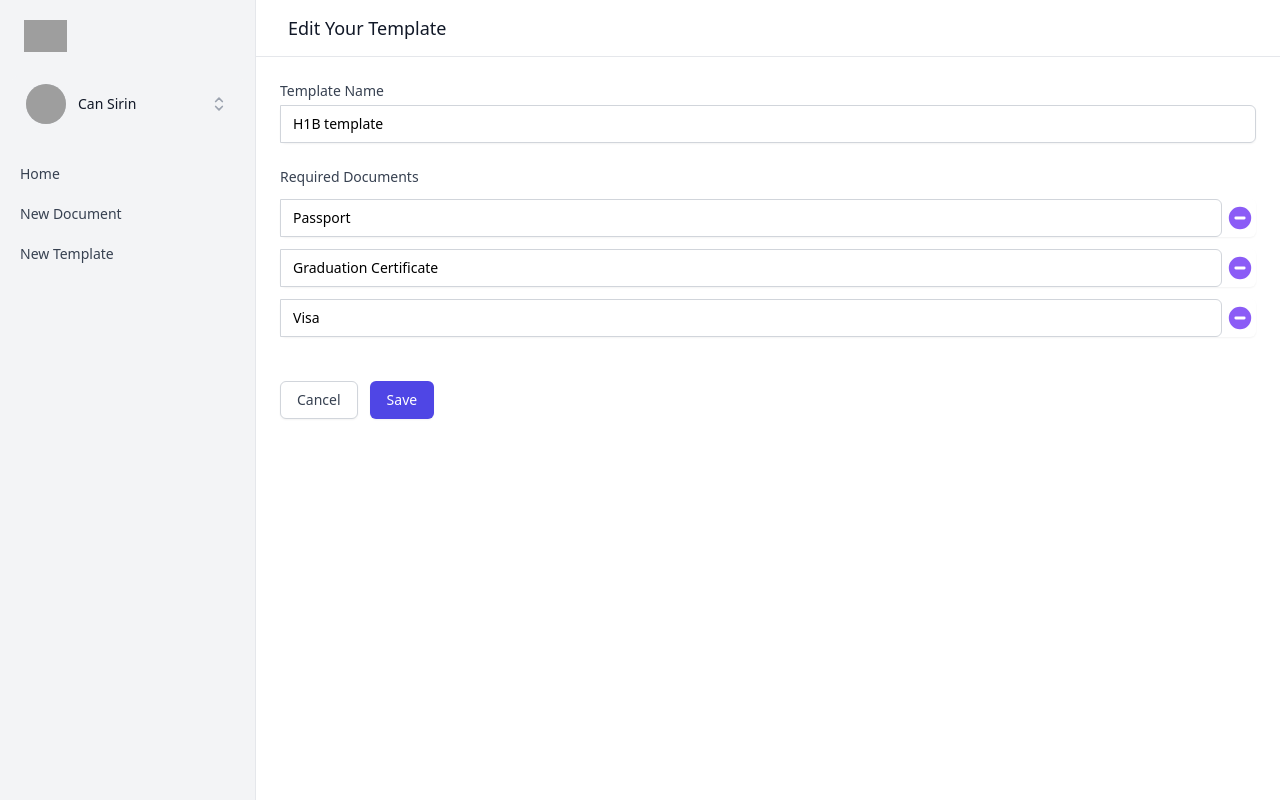
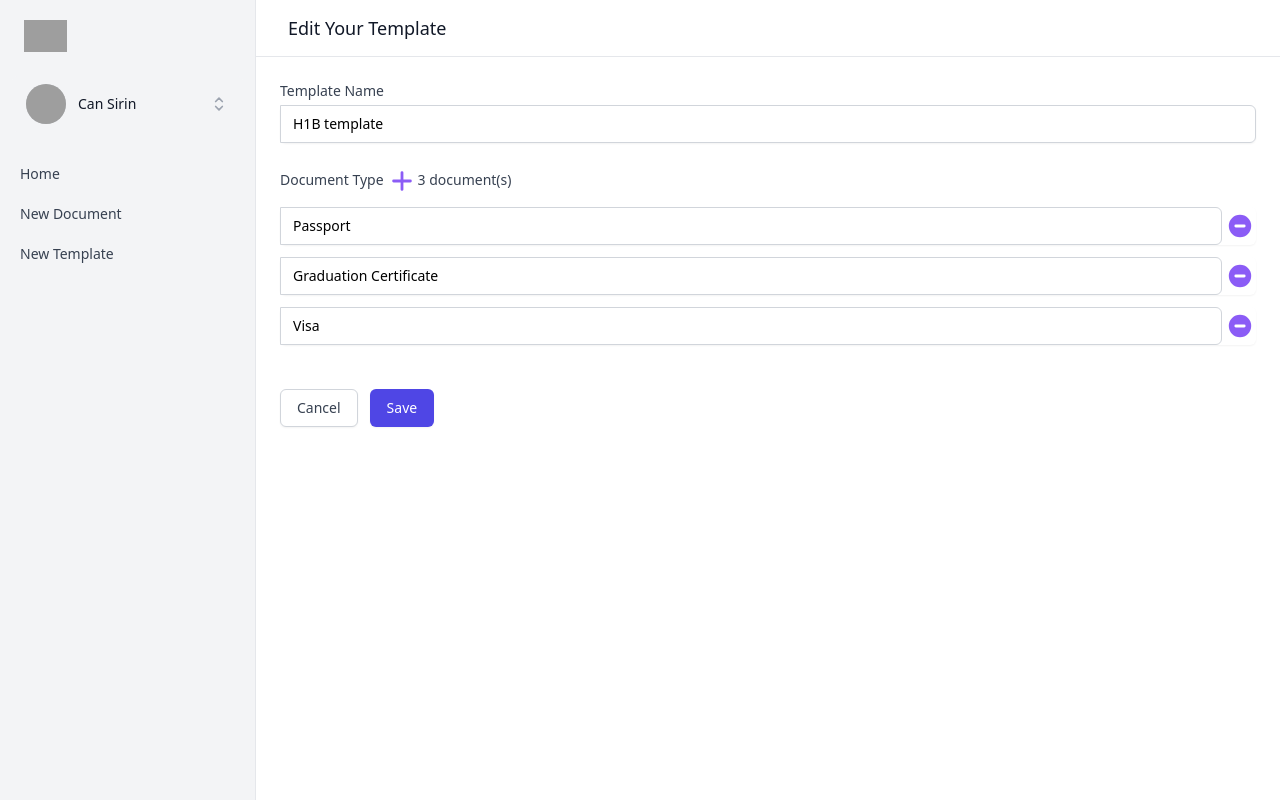
Before and after one commit to docupack/web, a Next.js app: page /templates/1/edit in a window 1280 px wide. Built offline with nearby package versions, Linux system fonts and the light colour scheme; grey boxes are pictures that could not be loaded.

Commit message:
add & remove documents

```diff
--- a/pages/templates/[id]/edit.tsx
+++ b/pages/templates/[id]/edit.tsx
@@ -1,8 +1,8 @@
-import React from "react";
+import React, { useState } from "react";
 import MainColumn from "../../../components/MainColumn";
 import { useRouter } from "next/router";
 import { documents, templates } from "../../index";
-import { MinusCircleIcon } from "@heroicons/react/solid";
+import { MinusCircleIcon, PlusIcon } from "@heroicons/react/solid";
 
 const EditTemplatePage = () => {
   const router = useRouter();
@@ -11,6 +11,37 @@ const EditTemplatePage = () => {
   const template = templates.find((template) => {
     return template.id === id;
   });
+  const [documentList, setDocumentList] = useState(template.documentList);
+
+  const addMoreDocument = () => {
+    setDocumentList([
+      ...documentList,
+      {
+        type: "",
+        id: Date.now().toString(),
+        name: "",
+        createdAt: Date.now().toString(),
+        updatedAt: Date.now().toString(),
+      },
+    ]);
+  };
+
+  const removeDocument = (id) => {
+    const list = documentList.filter((doc) => doc.id !== id);
+    setDocumentList(list);
+  };
+
+  const handleInputChange = (e, id) => {
+    const { value } = e.target;
+    const list = documentList.map((doc) => {
+      if (doc.id === id) {
+        return { ...doc, type: value };
+      }
+      return doc;
+    });
+
+    setDocumentList(list);
+  };
 
   return (
     <MainColumn pageTitle={"Edit Your Template"}>
@@ -36,16 +67,23 @@ const EditTemplatePage = () => {
                     id="templateName"
                     className="focus:ring-light-blue-500 focus:border-light-blue-500 flex-grow block w-full min-w-0 rounded-none rounded-r-md sm:text-sm border-gray-300"
                     placeholder="Passport, visa..."
-                    value={template.name}
+                    value={template?.name}
                   />
                 </div>
+              </div>
+              <div>
                 <label
-                  htmlFor="templateDocumentList"
-                  className="block text-sm font-medium text-gray-700 mt-6"
+                  htmlFor="documentType"
+                  className="block text-sm font-medium text-gray-700"
                 >
-                  Required Documents
+                  Document Type
+                  <PlusIcon
+                    className="inline-block ml-1 mr-0.5 flex-shrink-0 self-center h-7 w-7 text-purple-500 cursor-pointer"
+                    onClick={addMoreDocument}
+                  />
+                  {documentList.length} document(s)
                 </label>
-                {template.documentList.map((doc) => {
+                {documentList.map((doc) => {
                   return (
                     <div
                       className="mt-3 rounded-md shadow-sm flex"
@@ -53,12 +91,19 @@ const EditTemplatePage = () => {
                     >
                       <input
                         type="text"
-                        name="templateDocumentList"
-                        id="templateDocumentList"
+                        name="documentType"
+                        id="documentType"
                         className="focus:ring-light-blue-500 focus:border-light-blue-500 flex-grow block w-full min-w-0 rounded-none rounded-r-md sm:text-sm border-gray-300"
-                        value={doc.name}
+                        placeholder="Passport, visa..."
+                        value={doc.type}
+                        onChange={(event) => {
+                          handleInputChange(event, doc.id);
+                        }}
                       />{" "}
-                      <MinusCircleIcon className="inline-block ml-1 mr-0.5 flex-shrink-0 self-center h-7 w-7 text-purple-500 cursor-pointer" />
+                      <MinusCircleIcon
+                        className="inline-block ml-1 mr-0.5 flex-shrink-0 self-center h-7 w-7 text-purple-500 cursor-pointer"
+                        onClick={() => removeDocument(doc.id)}
+                      />
                     </div>
                   );
                 })}
```
